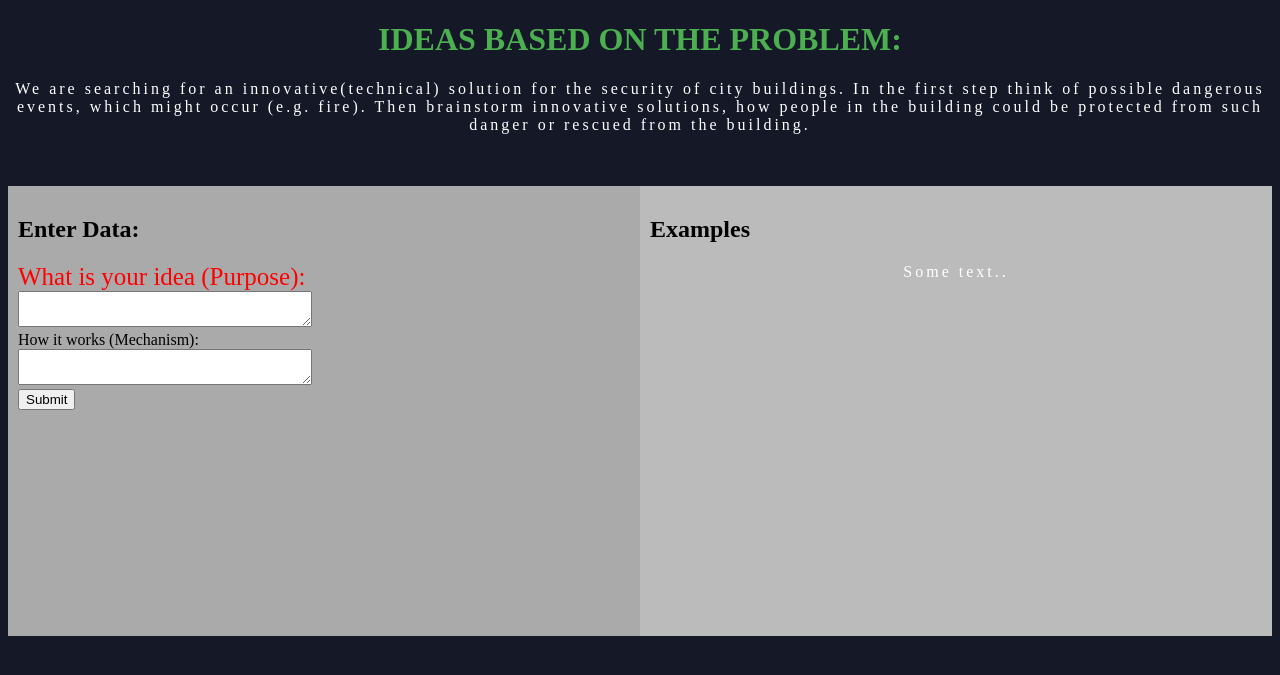
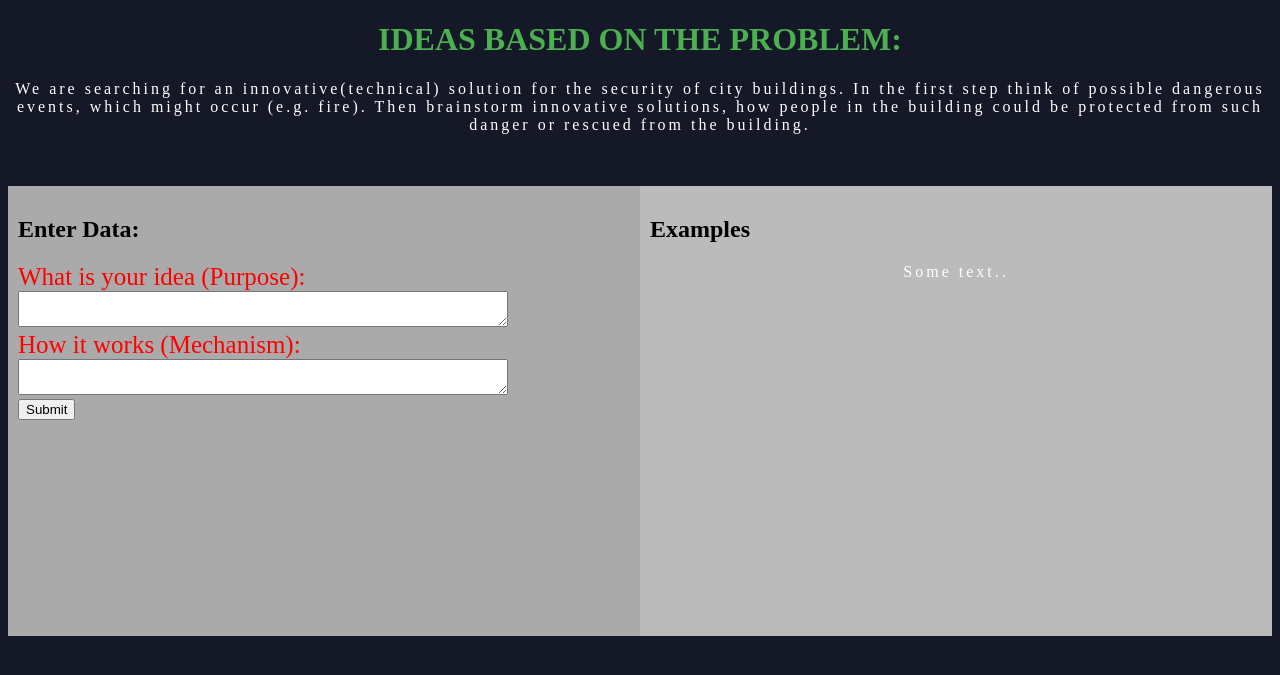
Before and after one commit to teiadom/ideasubmission, a Flask app: page / in a window 1280 px wide. Shown: the top 675 px of the page. Run offline with Flask 2, Linux system fonts and the light colour scheme.

Commit message:
changed html

```diff
--- a/flask_qa/templates/home1.html
+++ b/flask_qa/templates/home1.html
@@ -21,7 +21,7 @@
 }
 
 .form-control{
-    width: 48%;
+    width: 80%;
 }
 
 /* Clear floats after the columns */
@@ -82,7 +82,7 @@ p {
                     </div>
                   </div>
                  <div class="form-group">
-                  <label for="textArea" class="col-lg-2 control-label">How it works (Mechanism):</label>
+                  <label for="textArea" class="purpose">How it works (Mechanism):</label>
                     <div class="col-lg-10">
                       <textarea class="form-control" name="how" rows="2" id="textArea" required></textarea>
 
```
